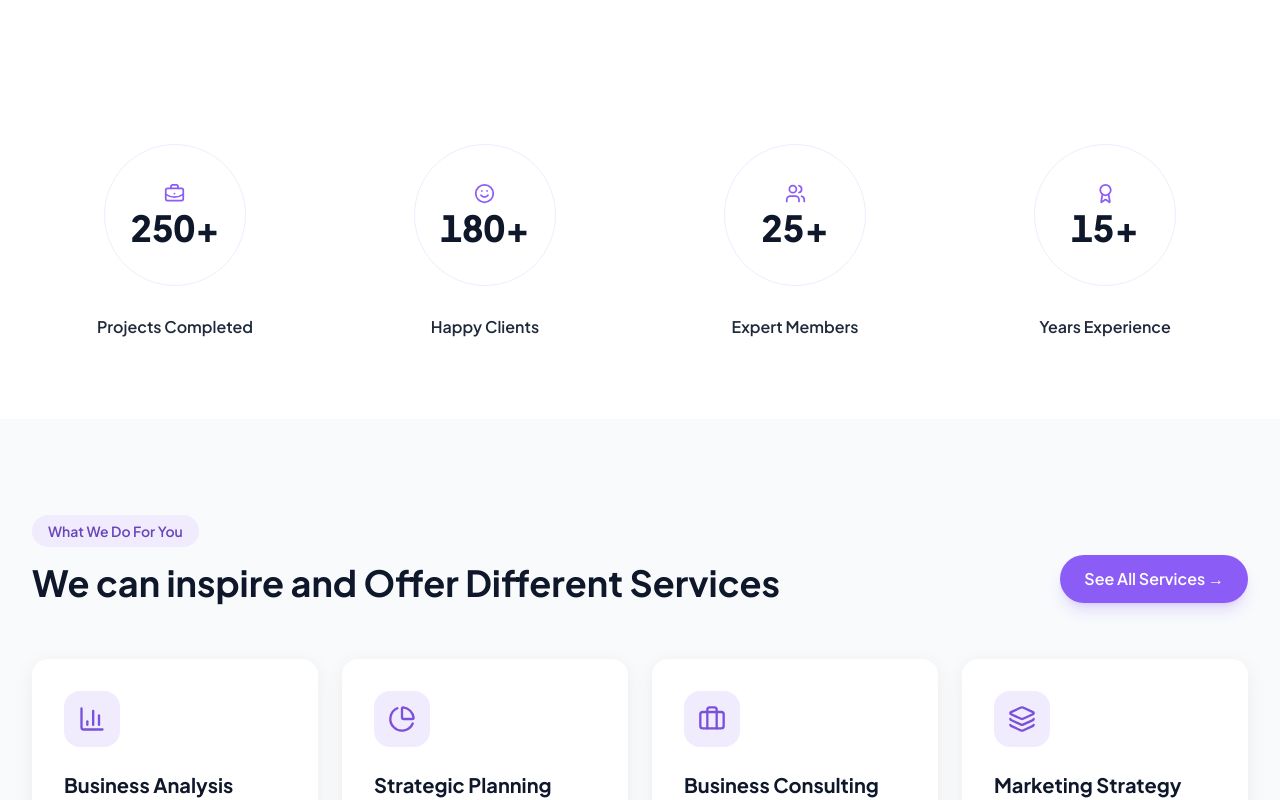
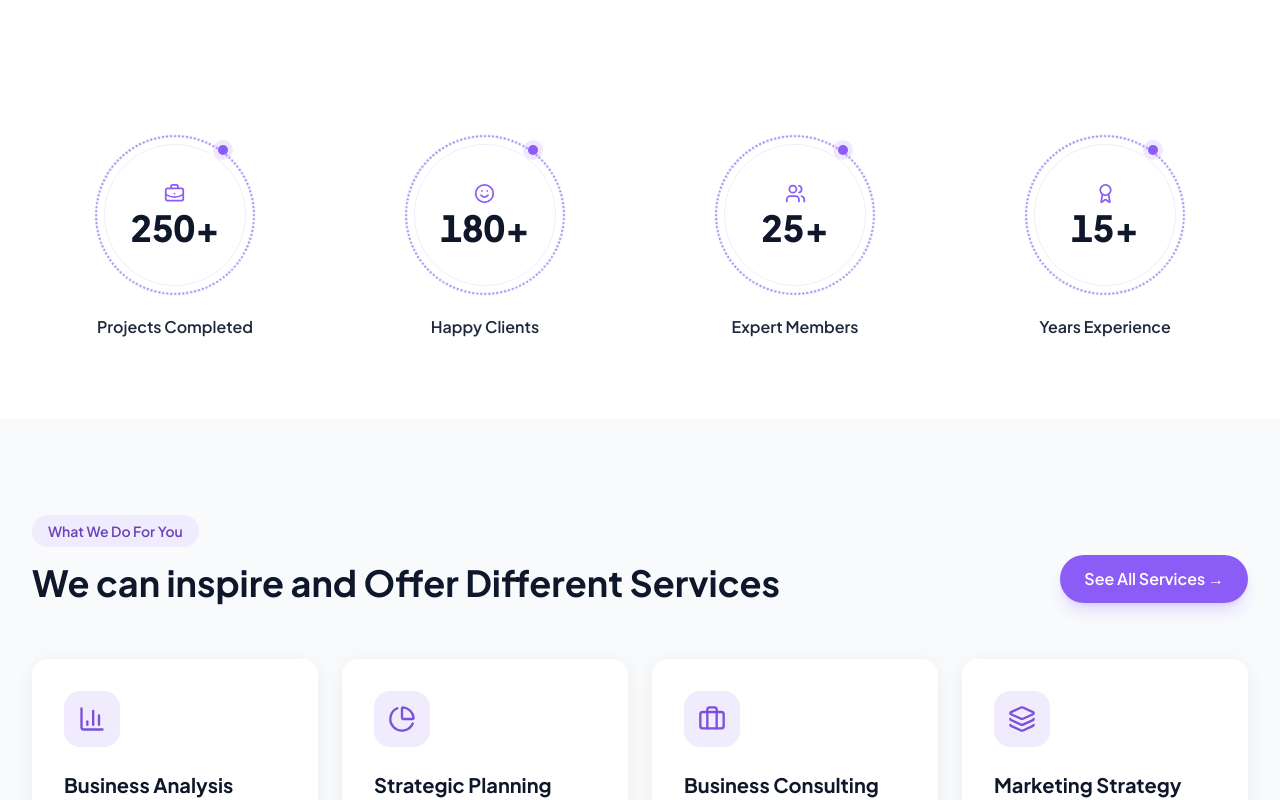
Before and after one commit to Grobaltech/Grobaltech-technologies, a React (Vite) app: page / in a window 1280 px wide. Shown: the part 1700-2500 px from the top of the page. Built offline with nearby package versions, Linux system fonts and the light colour scheme; no server answers; the database is empty.

Commit message:
Style dotted counter circles and rotating process rings

```diff
--- a/src/index.css
+++ b/src/index.css
@@ -151,3 +151,32 @@ html[data-pattern="grid"] body { background-image:linear-gradient(#94a3b818 1px,
 .social-chip-twitter { background:#111827; }
 @media (hover:none) { .team-socials { opacity:1;transform:none; } }
 @media (prefers-reduced-motion:reduce) { .team-photo::before,.team-photo::after,.team-socials,.social-chip { transition:none; } }
+
+
+/* Circular dotted counters and synchronized three-step process rings */
+.stats-orbit { isolation:isolate; }
+.stats-orbit::before {
+  content:"";position:absolute;inset:0;border-radius:50%;
+  border:2px dotted color-mix(in srgb,var(--brand-primary) 68%,#cbd5e1);
+  animation:stats-orbit-spin 18s linear infinite;
+}
+.stats-orbit::after {
+  content:"";position:absolute;width:10px;height:10px;top:10px;right:27px;
+  border-radius:50%;background:var(--brand-primary);
+  box-shadow:0 0 0 5px color-mix(in srgb,var(--brand-primary) 14%,transparent);
+}
+@keyframes stats-orbit-spin { to { transform:rotate(360deg); } }
+.process-orbit-dash {
+  border:2px dashed color-mix(in srgb,var(--brand-primary) 72%,#cbd5e1);
+  animation:process-dots-spin 12s linear infinite;
+}
+.process-orbit-dash::before {
+  content:"";position:absolute;top:7px;left:50%;width:9px;height:9px;
+  margin-left:-4.5px;border-radius:50%;background:var(--brand-primary);
+  box-shadow:0 0 0 4px color-mix(in srgb,var(--brand-primary) 13%,transparent);
+}
+.process-orbit-core { transition:transform .4s cubic-bezier(.2,.7,.2,1),box-shadow .4s ease; }
+.process-step:hover .process-orbit-core { transform:scale(1.07);box-shadow:0 14px 35px color-mix(in srgb,var(--brand-primary) 35%,transparent); }
+.process-connector { position:absolute;top:63px;left:calc(50% + 86px);width:calc(100% - 140px);border-top:2px dotted color-mix(in srgb,var(--brand-primary) 38%,#cbd5e1); }
+@keyframes process-dots-spin { to { transform:rotate(360deg); } }
+@media (prefers-reduced-motion:reduce) { .stats-orbit::before,.process-orbit-dash { animation:none; } }
```
